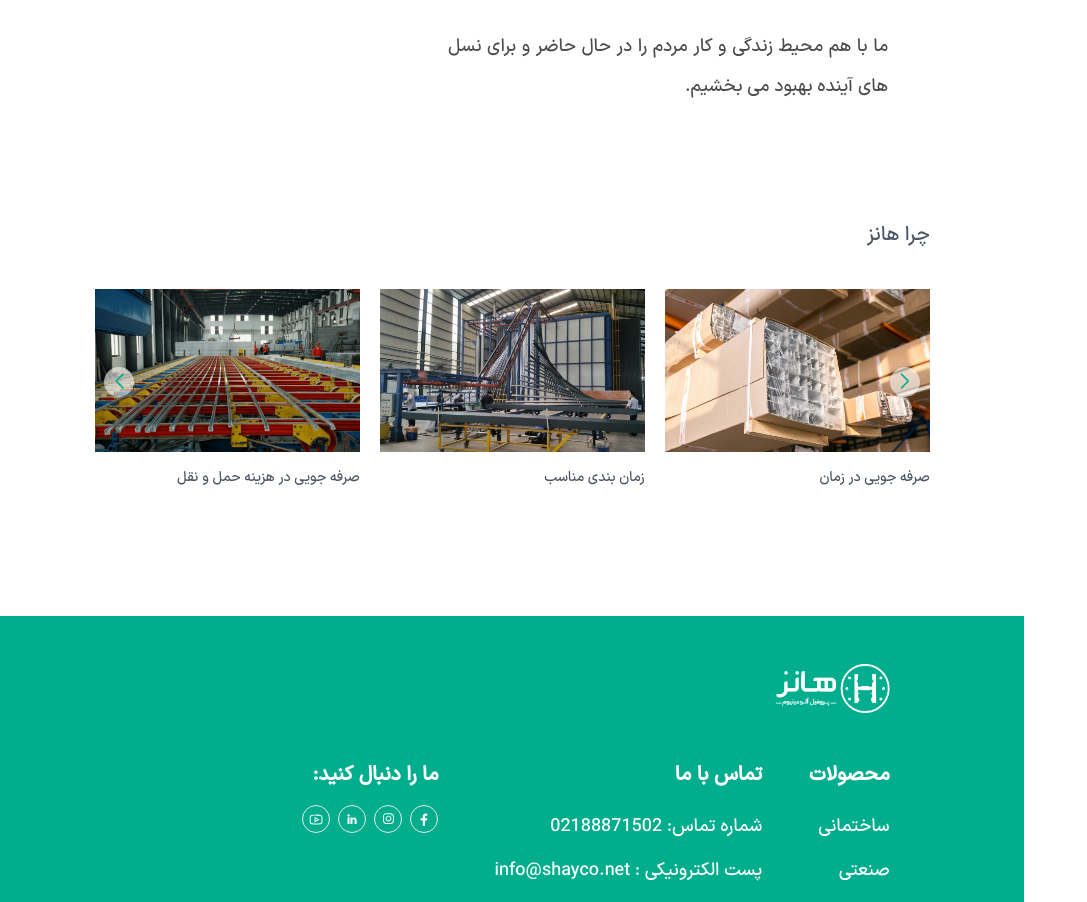
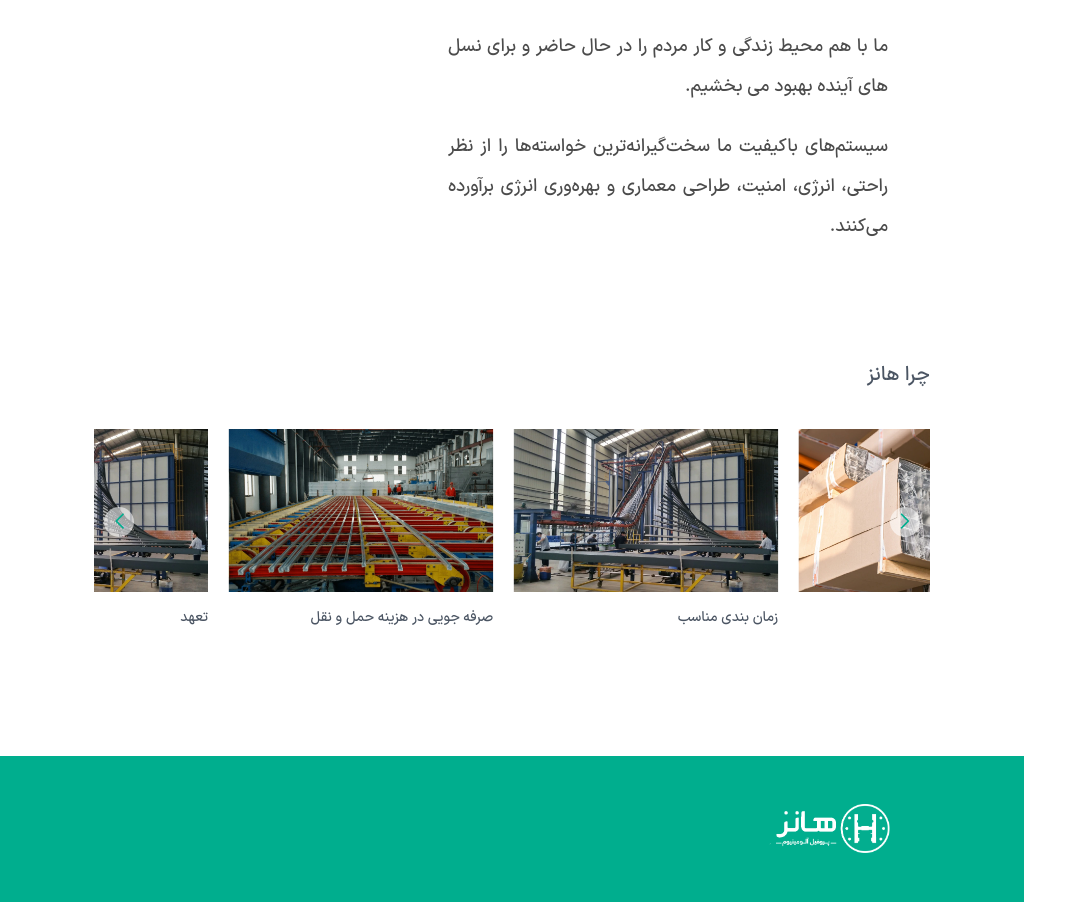
Before and after one commit to zahra-hsb/hanz-, a Next.js app: page /about in a window 1280 px wide. Shown: the part 1541-2443 px from the top of the page, without its empty margins (0-1087 px from the left). Built offline with nearby package versions, Linux system fonts and the light colour scheme.

Commit message:
some texts added to about page

```diff
--- a/src/components/aboutComponent/AboutUs/index.jsx
+++ b/src/components/aboutComponent/AboutUs/index.jsx
@@ -48,6 +48,8 @@ const AboutUs = () => {
                         <p className='xl:w-1/2 lg:w-1/3 w-full sm:text-lg mt-5 lg:mr-16 text-justify opacity-70 leading-9 sm:leading-10'>
                             ما با هم محیط زندگی و کار مردم را در حال حاضر و برای نسل های آینده بهبود می بخشیم.
                         </p>
+                        <p className="xl:w-1/2 lg:w-1/3 w-full sm:text-lg mt-5 lg:mr-16 text-justify opacity-70 leading-9 sm:leading-10">سیستم‌های باکیفیت ما سخت‌گیرانه‌ترین خواسته‌ها را از نظر راحتی، انرژی، امنیت، طراحی معماری و بهره‌وری انرژی برآورده می‌کنند.</p>
+
                     </div>
                     {/* <Slider url={'/imageGallery'} slidesPerView={1} image1={banner} textSlider={false} /> */}
                     {/* <AboutSection2 /> */}
@@ -56,7 +58,7 @@ const AboutUs = () => {
                     </div>
                 </div>
 
-                    <WhyHanzHome />
+                <WhyHanzHome />
 
             </div>
         </>
```
